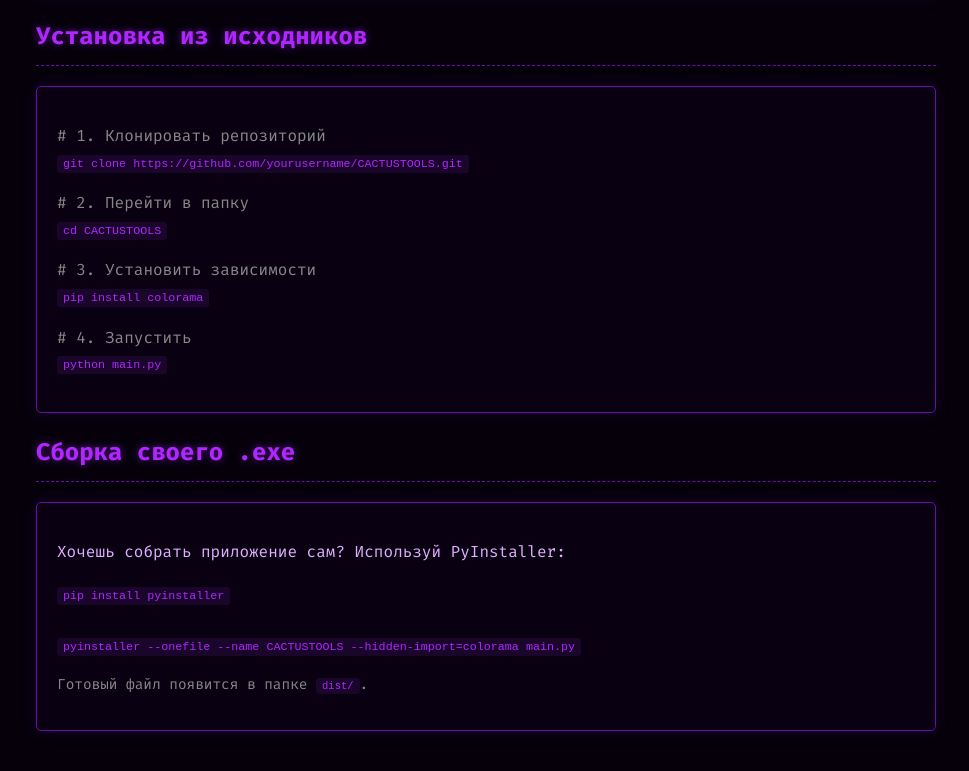
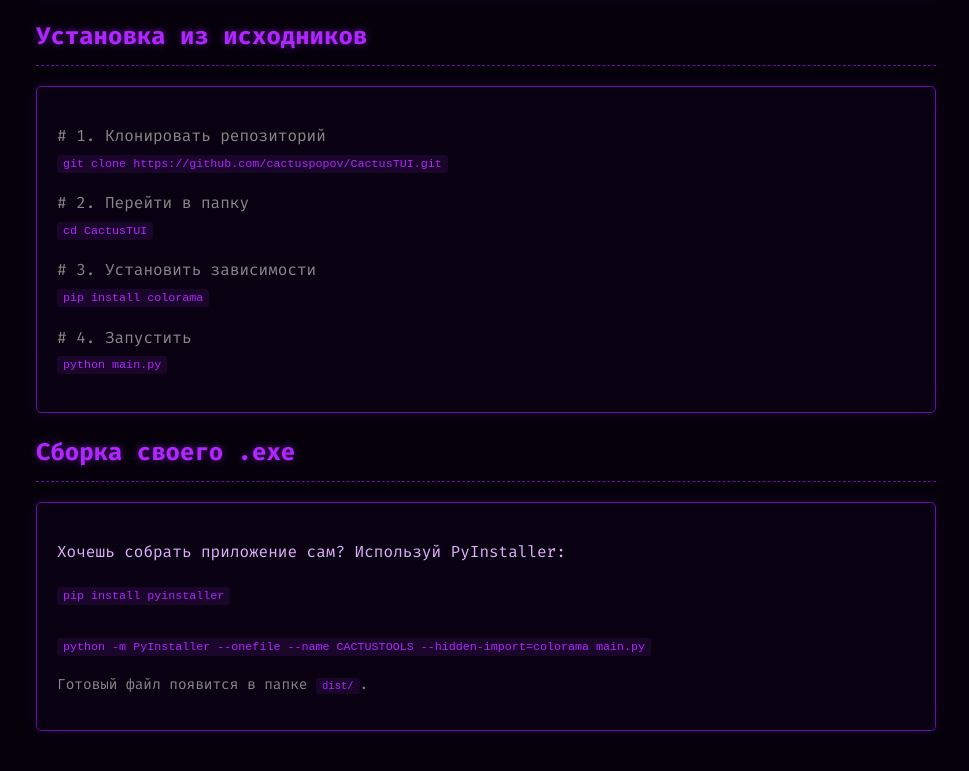
Before and after one commit to cactuspopov/CactusTUI, a plain HTML site: page index.html in a window 1280 px wide. Shown: the part 949-1720 px from the top of the page, without its empty margins (154-1123 px from the left). Drawn offline with Linux system fonts and the light colour scheme.

Commit message:
Update index.html

```diff
--- a/index.html
+++ b/index.html
@@ -52,7 +52,7 @@
 
         pre.banner {
             color: var(--primary);
-            font-size: 10px; /* Уменьшен для вместимости широкого логотипа */
+            font-size: 10px;
             line-height: 1.1;
             text-shadow: 0 0 10px rgba(176, 38, 255, 0.5);
             margin-bottom: 10px;
@@ -155,11 +155,8 @@
             font-size: 0.9em;
         }
 
-        /* Адаптивность для мобильных */
         @media (max-width: 768px) {
-            pre.banner {
-                font-size: 6px;
-            }
+            pre.banner { font-size: 6px; }
             .btn {
                 display: block;
                 text-align: center;
@@ -198,18 +195,17 @@
         <div class="terminal-box">
             <p><strong>Готовый билд:</strong> <span class="badge">Windows .exe</span></p>
             <p>Скачай последнюю скомпилированную версию программы. Просто запусти файл, ничего устанавливать не нужно.</p>
-            <!-- ЗАМЕНИ 'yourusername' на свой никнейм на GitHub -->
-            <a href="https://github.com/yourusername/CACTUSTOOLS/releases/latest/download/CACTUSTOOLS.exe" class="btn" target="_blank">Скачать CACTUSTOOLS.exe</a>
-            <a href="https://github.com/yourusername/CACTUSTOOLS" class="btn" target="_blank">GitHub Репозиторий</a>
+            <a href="https://github.com/cactuspopov/CactusTUI/raw/main/CACTUSTOOLS.exe" class="btn" target="_blank">Скачать CACTUSTOOLS.exe</a>
+            <a href="https://github.com/cactuspopov/CactusTUI" class="btn" target="_blank">GitHub Репозиторий</a>
         </div>
 
         <h2>Установка из исходников</h2>
         <div class="terminal-box">
             <p><span style="color: var(--text-dim);"># 1. Клонировать репозиторий</span><br>
-            <code>git clone https://github.com/yourusername/CACTUSTOOLS.git</code></p>
+            <code>git clone https://github.com/cactuspopov/CactusTUI.git</code></p>
 
             <p><span style="color: var(--text-dim);"># 2. Перейти в папку</span><br>
-            <code>cd CACTUSTOOLS</code></p>
+            <code>cd CactusTUI</code></p>
 
             <p><span style="color: var(--text-dim);"># 3. Установить зависимости</span><br>
             <code>pip install colorama</code></p>
@@ -222,7 +218,7 @@
         <div class="terminal-box">
             <p>Хочешь собрать приложение сам? Используй PyInstaller:</p>
             <code>pip install pyinstaller</code><br><br>
-            <code>pyinstaller --onefile --name CACTUSTOOLS --hidden-import=colorama main.py</code>
+            <code>python -m PyInstaller --onefile --name CACTUSTOOLS --hidden-import=colorama main.py</code>
             <p style="margin-top: 15px; font-size: 0.9em; color: var(--text-dim);">
                 Готовый файл появится в папке <code>dist/</code>.
             </p>
```
